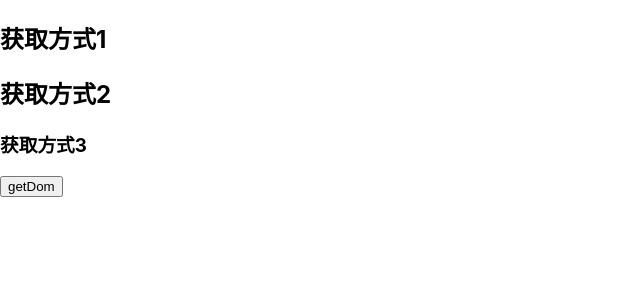
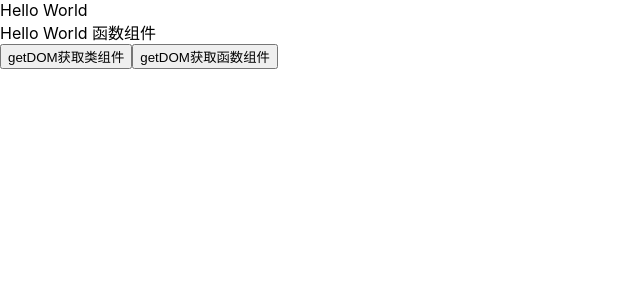
Before and after one commit to YDKD/react-study, a React (Vite) app: page / in a window 1280 px wide. Shown: the top 300 px of the page, without its empty margins (0-640 px from the left). Built offline with nearby package versions, Linux system fonts and the light colour scheme.

Commit message:
feat(react): ref获取类组件

```diff
--- /dev/null
+++ b/src/15_ref获取类组件和函数组件/App.tsx
@@ -0,0 +1,53 @@
+import React, { createRef, forwardRef, PureComponent } from "react";
+
+class HelloWorld extends PureComponent {
+  sayHello() {
+    console.log("Hello World");
+  }
+
+  render(): React.ReactNode {
+    return <div>Hello World</div>;
+  }
+}
+
+const FnHelloWorld = forwardRef((props, ref) => {
+  return (
+    <div>
+      <div ref={ref}>Hello World 函数组件</div>
+    </div>
+  );
+});
+
+export class App extends PureComponent {
+  helloWorldRef: React.RefObject<HTMLElement>;
+    fnHelloWorldRef: React.RefObject<unknown>;
+  constructor() {
+    super();
+
+    this.state = {};
+
+    this.helloWorldRef = createRef();
+
+    this.fnHelloWorldRef = createRef();
+  }
+  getDOM() {
+    this.helloWorldRef.current?.sayHello();
+  }
+
+  getDOM2() {
+    console.log("this.fnHelloWorldRef", this.fnHelloWorldRef.current);
+  }
+
+  render(): JSX.Element {
+    return (
+      <div>
+        <HelloWorld ref={this.helloWorldRef} />
+        <FnHelloWorld ref={this.fnHelloWorldRef} />
+        <button onClick={() => this.getDOM()}>getDOM获取类组件</button>
+        <button onClick={() => this.getDOM2()}>getDOM获取函数组件</button>
+      </div>
+    );
+  }
+}
+
+export default App;
--- a/src/main.tsx
+++ b/src/main.tsx
@@ -11,7 +11,8 @@ import ReactDOM from 'react-dom/client'
 // import App from './11_获取setState更新后的值/App'
 // import App from './12_pureComponent/App'
 // import App from './13_数据的不可变性/App'
-import App from './14_ref获取DOM/App'
+// import App from './14_ref获取DOM/App'
+import App from './15_ref获取类组件和函数组件/App'
 
 import './index.css'
 
```
